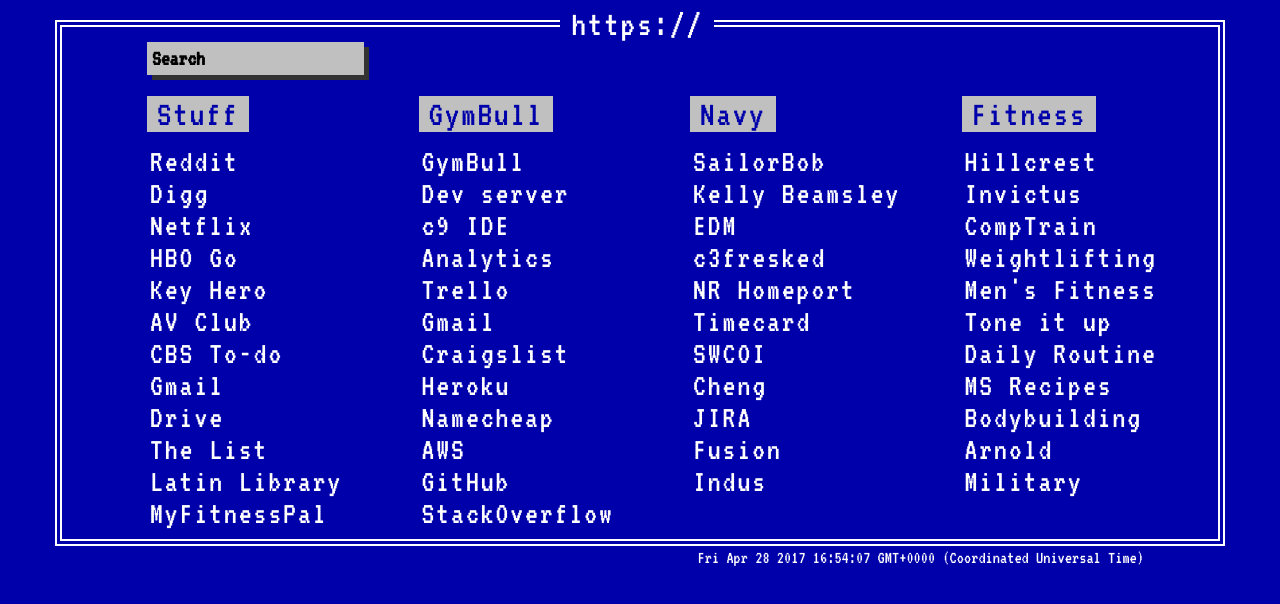
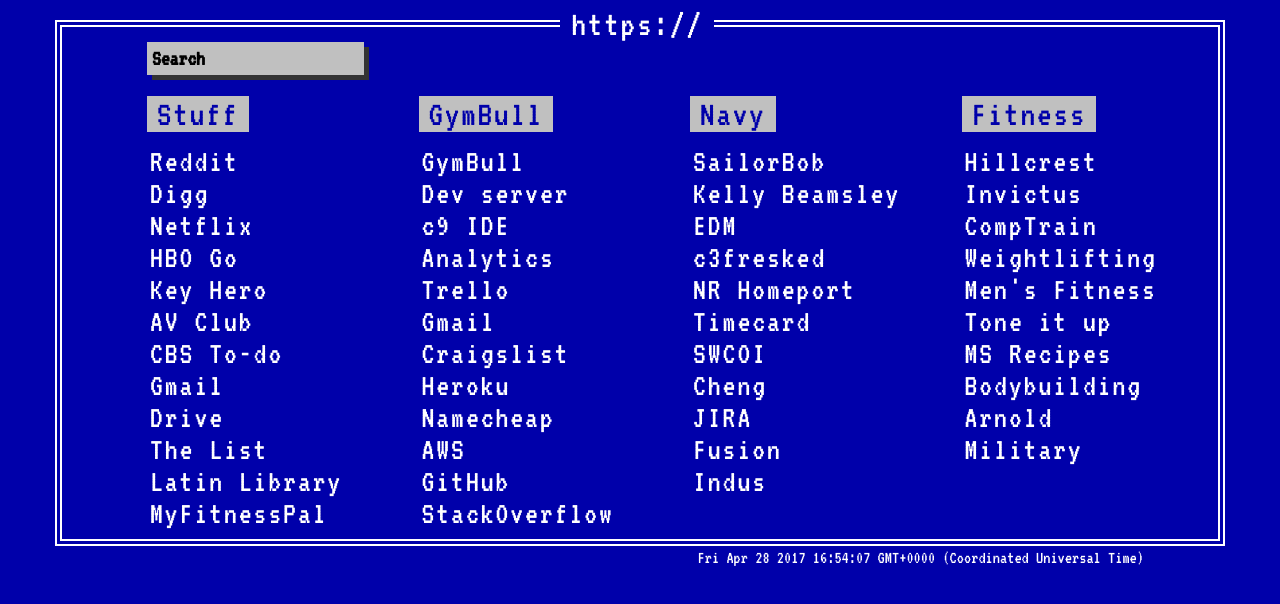
Before and after one commit to etschmidt/links, a plain HTML site: page index.html in a window 1280 px wide. Drawn offline with nearby package versions, Linux system fonts and the light colour scheme.

Commit message:
Update index.html

```diff
--- a/index.html
+++ b/index.html
@@ -212,7 +212,6 @@
           <a href="http://crossfitweightlifting.com/category/wod/weightlifter/">Weightlifting</a></br>
           <a href="http://www.mensfitness.com/topics/todays-workout">Men's Fitness</a></br>
           <a href="https://my.toneitup.com/pages/daily-workout-1">Tone it up</a></br>
-          <a href="http://dailyroutinefitness.com/8-week-program/">Daily Routine</a></br>
           <a href="https://www.muscleandstrength.com/recipes">MS Recipes</a></br>
 	  <a href="http://www.bodybuilding.com/fun/wotw101.htm">Bodybuilding</a></br>
           <a href="https://www.bodybuilding.com/fun/docs/2014/arnoldblueprint_mass_phasetwo-v1.1.pdf">Arnold</a></br>
```
